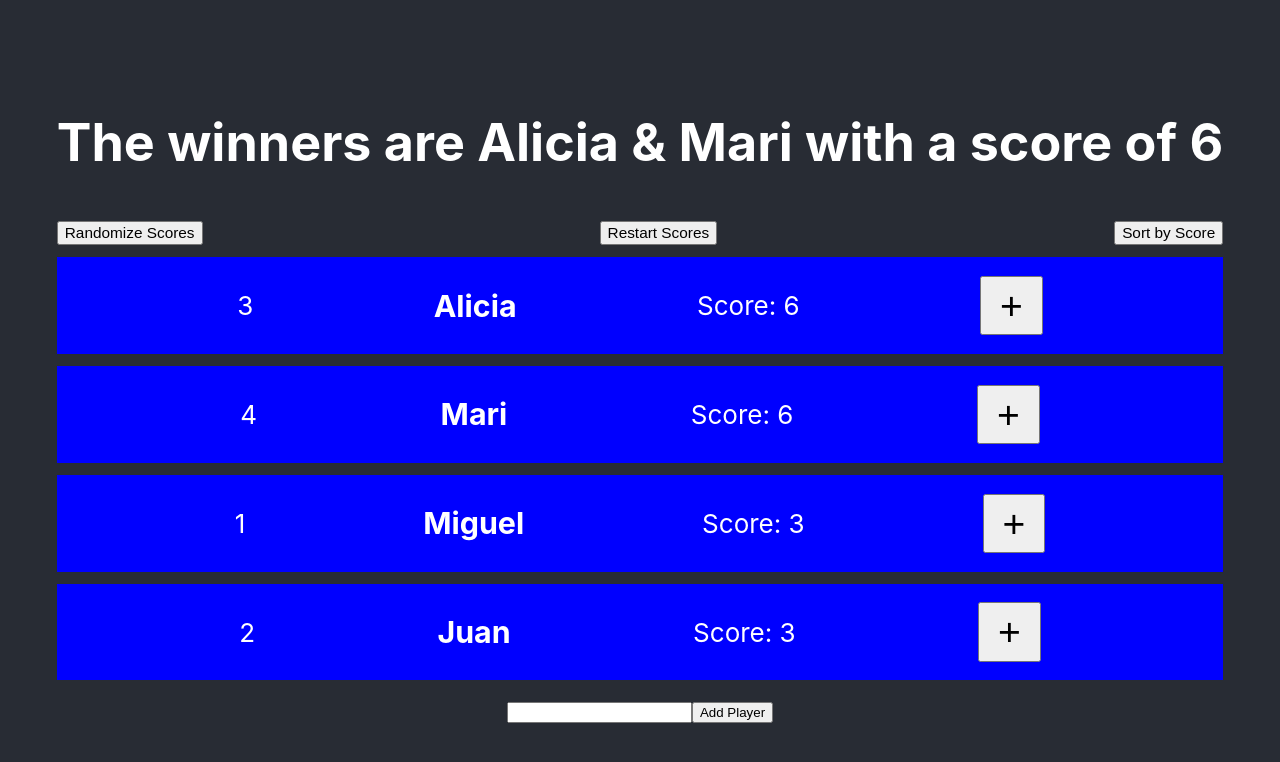
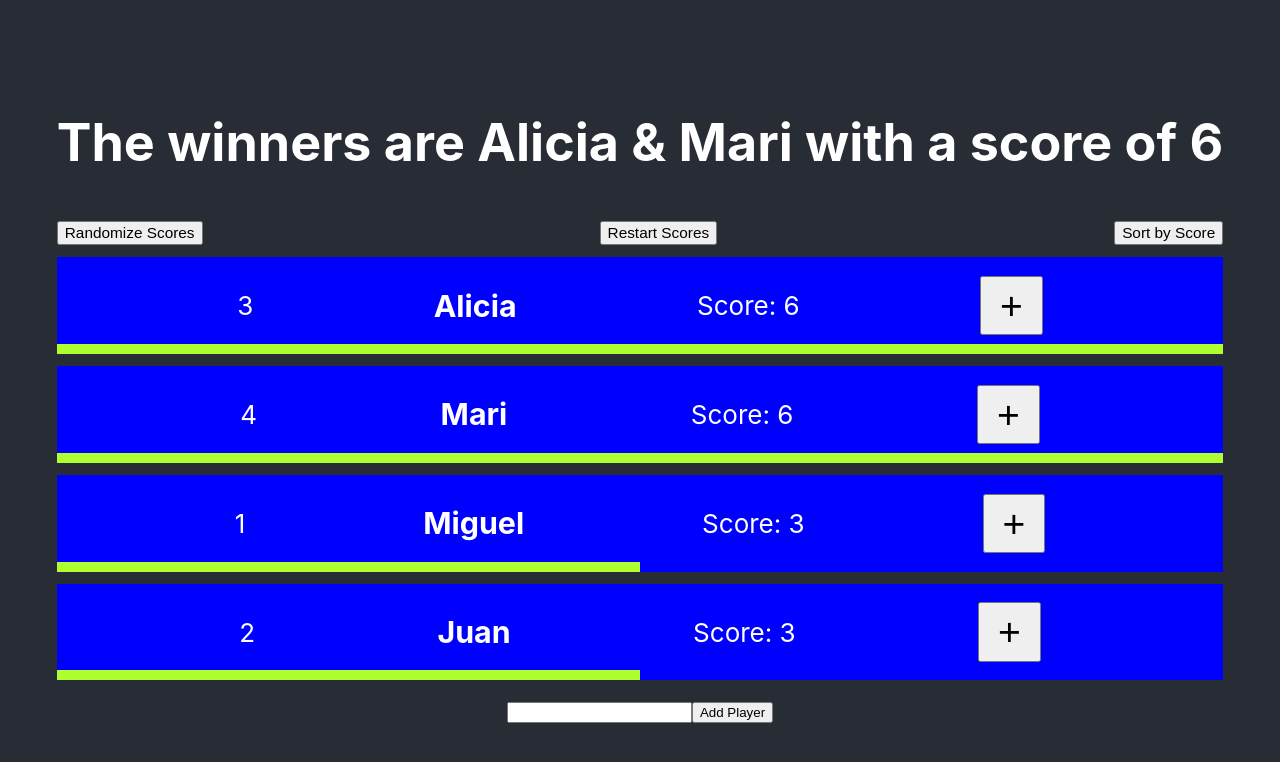
Before and after one commit to migueldf10/Codsur-scoreboard, a React (Create React App) app: page / in a window 1280 px wide. Shown: the top 762 px of the page. Built offline with nearby package versions, Linux system fonts and the light colour scheme.

Commit message:
Progress bar added to player grid item

```diff
--- a/src/components/playerGridItem/playerGridItem.js
+++ b/src/components/playerGridItem/playerGridItem.js
@@ -1,13 +1,16 @@
 import React from 'react'
 import './playerGridItem.scss'
 export default function PlayerGridItem(props) {
-	const { player, increaseScore, index } = props
+	const { player, increaseScore, index, winnerScore } = props
 	return (
 		<div className='player-grid-item'>
 			<span>{player.id}</span>
 			<h3>{player.name}</h3>
 			<span>Score: {player.score}</span>
 			<button onClick={() => increaseScore(player)}>+</button>
+			<div className="player-grid-item-progress-bar" style={{
+				width: (player.score / winnerScore) * 100 + '%'
+			}} />
 		</div>
 	)
 }
--- a/src/components/playerGridItem/playerGridItem.scss
+++ b/src/components/playerGridItem/playerGridItem.scss
@@ -5,6 +5,8 @@
 	justify-content: space-evenly;
 	background: blue;
 	margin-bottom: 12px;
+	position: relative;
+	transition: all 0.2s ease;
 	h2 {
 		margin: 0;
 	}
@@ -13,4 +15,13 @@
 		line-height: 0.8;
 		padding: 12px 18px;
 	}
+	&-progress-bar {
+		position: absolute;
+		left: 0px;
+		z-index: 0;
+		bottom: 0px;
+		height: 10px;
+		background: greenyellow;
+		transition: all 0.2s ease;
+	}
 }
--- a/src/components/scoreboard/scoreboard.js
+++ b/src/components/scoreboard/scoreboard.js
@@ -122,7 +122,7 @@ export default function Scoreboard() {
 
 			/>
 			{[...scoreBoard].sort(sortPlayers).map((player) =>
-				<PlayerGridItem player={player} increaseScore={increaseScore} key={player.id} />
+				<PlayerGridItem player={player} increaseScore={increaseScore} key={player.id} winnerScore={winnerScore} />
 			)}
 			<AddNewPlayer addNewPlayer={addNewPlayer} />
 		</div>
```
